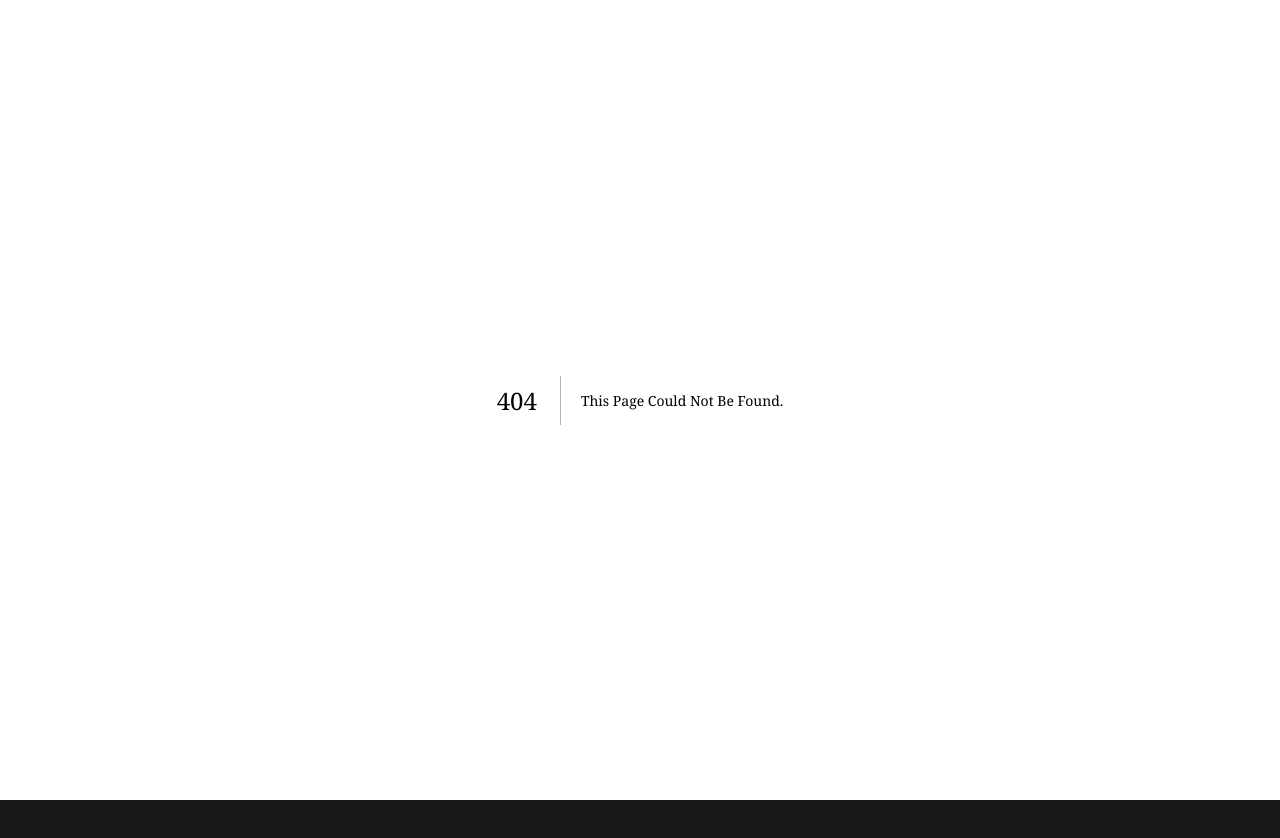
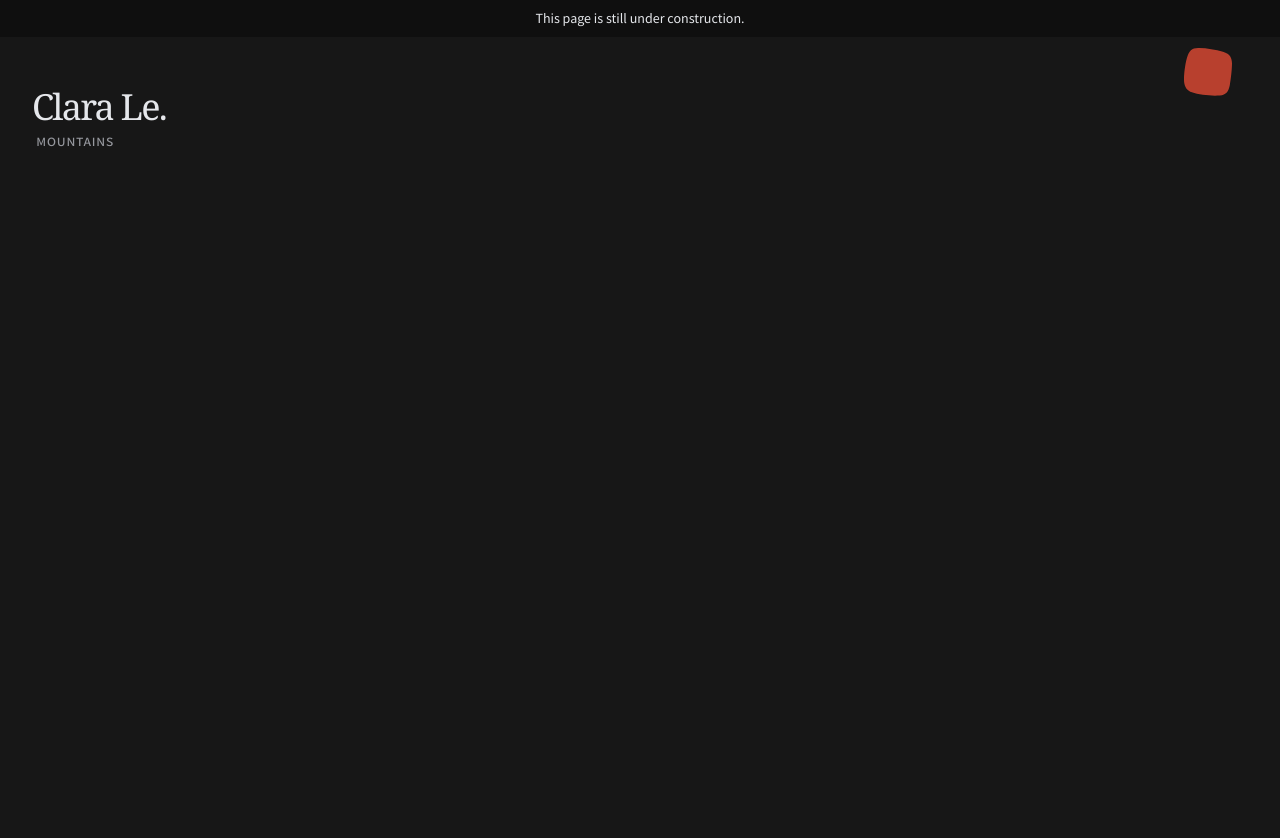
Before and after one commit to hgcl/clara-website, a Next.js app: page /playground/mountains in a window 1280 px wide. Before the commit this address had no page. Shown: the top 838 px of the page. Before the commit the page ends 800 px from the top, so only its background shows below. Built offline with nearby package versions, Linux system fonts and the light colour scheme; a web font is replaced by a local one; what @tailwindcss/typography would draw is missing.

Commit message:
:pen: New draft of Mountains page

```diff
--- /dev/null
+++ b/pages/playground/mountains.js
@@ -0,0 +1,13 @@
+import Layout from "../../components/layout";
+import Header from "../../components/header";
+import Container from "../../components/container";
+
+export default function Mountains({}) {
+  return (
+    <Layout title="Mountains" showAlert>
+      <Container>
+        <Header pageDescription={"Mountains"} />
+      </Container>
+    </Layout>
+  );
+}
```
